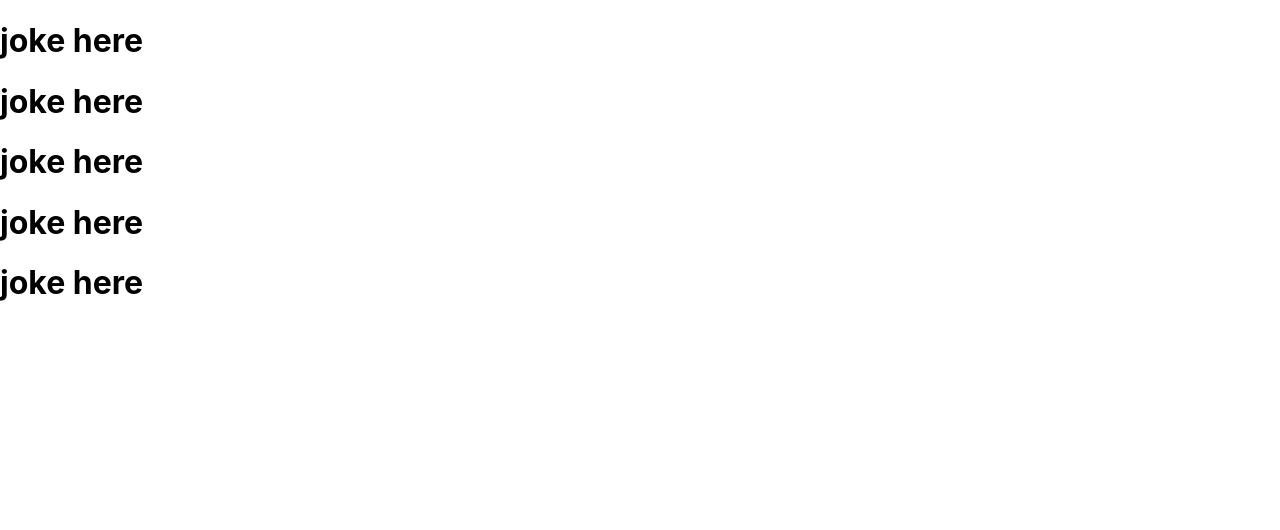
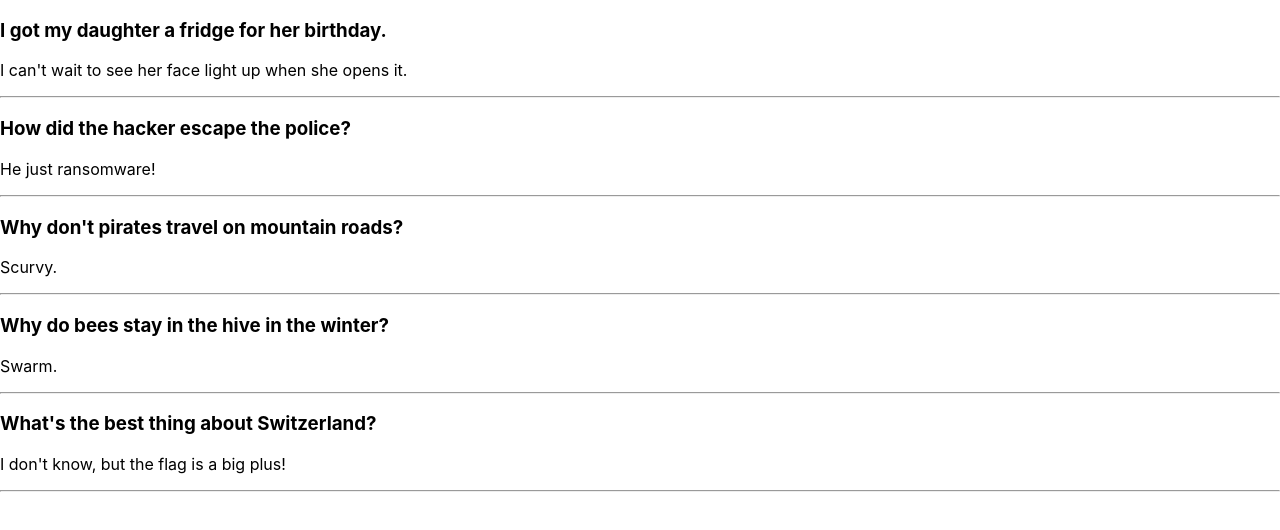
Before and after one commit to DevShruti/jokes-react-scrimba, a React (Create React App) app: page / in a window 1280 px wide. Shown: the top 530 px of the page. Built offline with nearby package versions, Linux system fonts and the light colour scheme.

Commit message:
jokes and punchline

```diff
--- a/src/App.js
+++ b/src/App.js
@@ -2,13 +2,28 @@
 
 function App() {
   return (
-    <>
-    <Jokes/>
-    <Jokes/>
-    <Jokes/>
-    <Jokes/>
-    <Jokes/>
-    </>
+    <div>
+    <Jokes
+        setup="I got my daughter a fridge for her birthday."
+        punchline="I can't wait to see her face light up when she opens it."
+    />
+    <Jokes
+        setup="How did the hacker escape the police?"
+        punchline="He just ransomware!"
+    />
+    <Jokes
+        setup="Why don't pirates travel on mountain roads?"
+        punchline="Scurvy."
+    />
+    <Jokes
+        setup="Why do bees stay in the hive in the winter?"
+        punchline="Swarm."
+    />
+    <Jokes
+        setup="What's the best thing about Switzerland?"
+        punchline="I don't know, but the flag is a big plus!"
+    />
+</div>
   );
 }
 
--- a/src/Jokes.js
+++ b/src/Jokes.js
@@ -1,6 +1,8 @@
-export default function Jokes(){
+export default function Jokes(props){
    return (
-   <>
-    <h1>joke here</h1>
-    </>
+    <div>
+    <h3>{props.setup}</h3>
+    <p>{props.punchline}</p>
+    <hr />
+</div>
    )}
```
